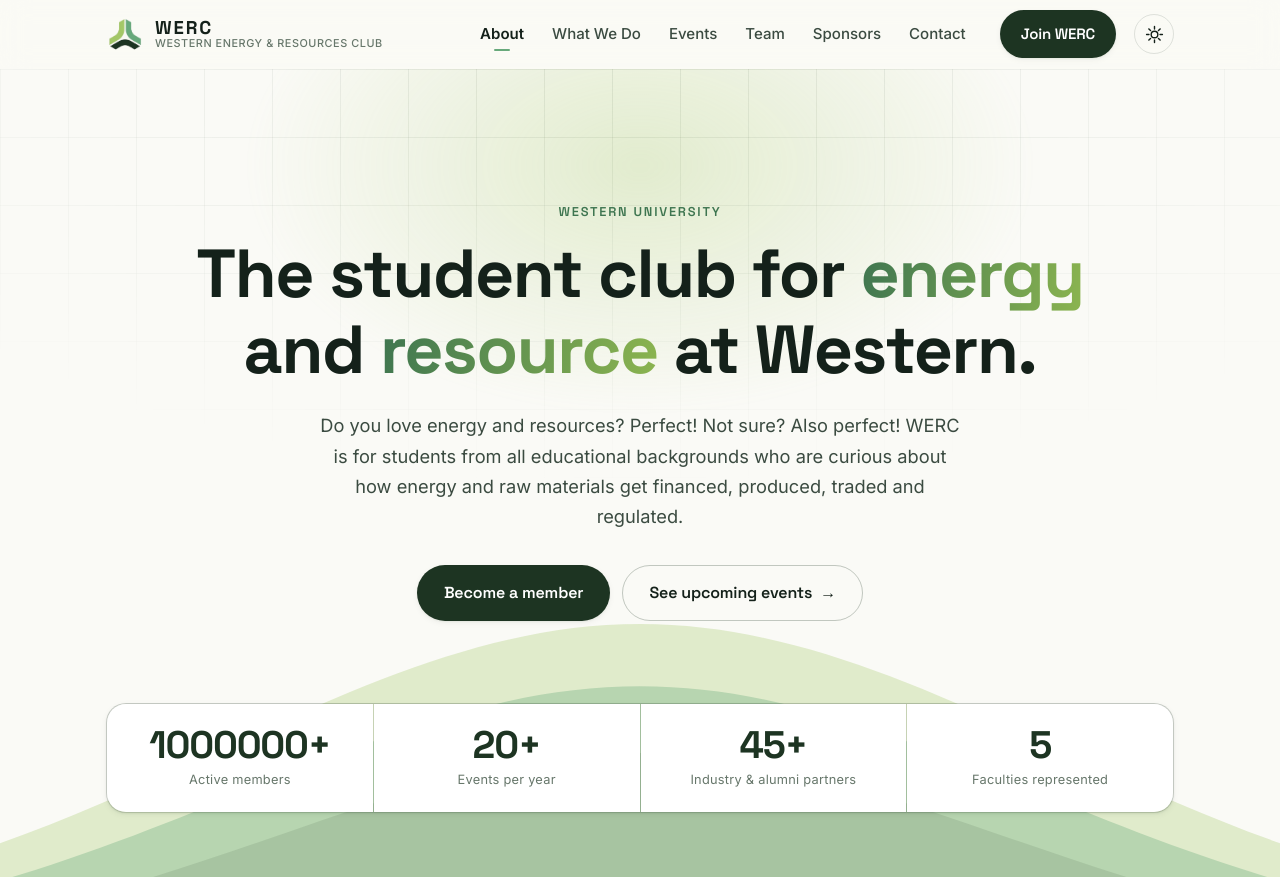
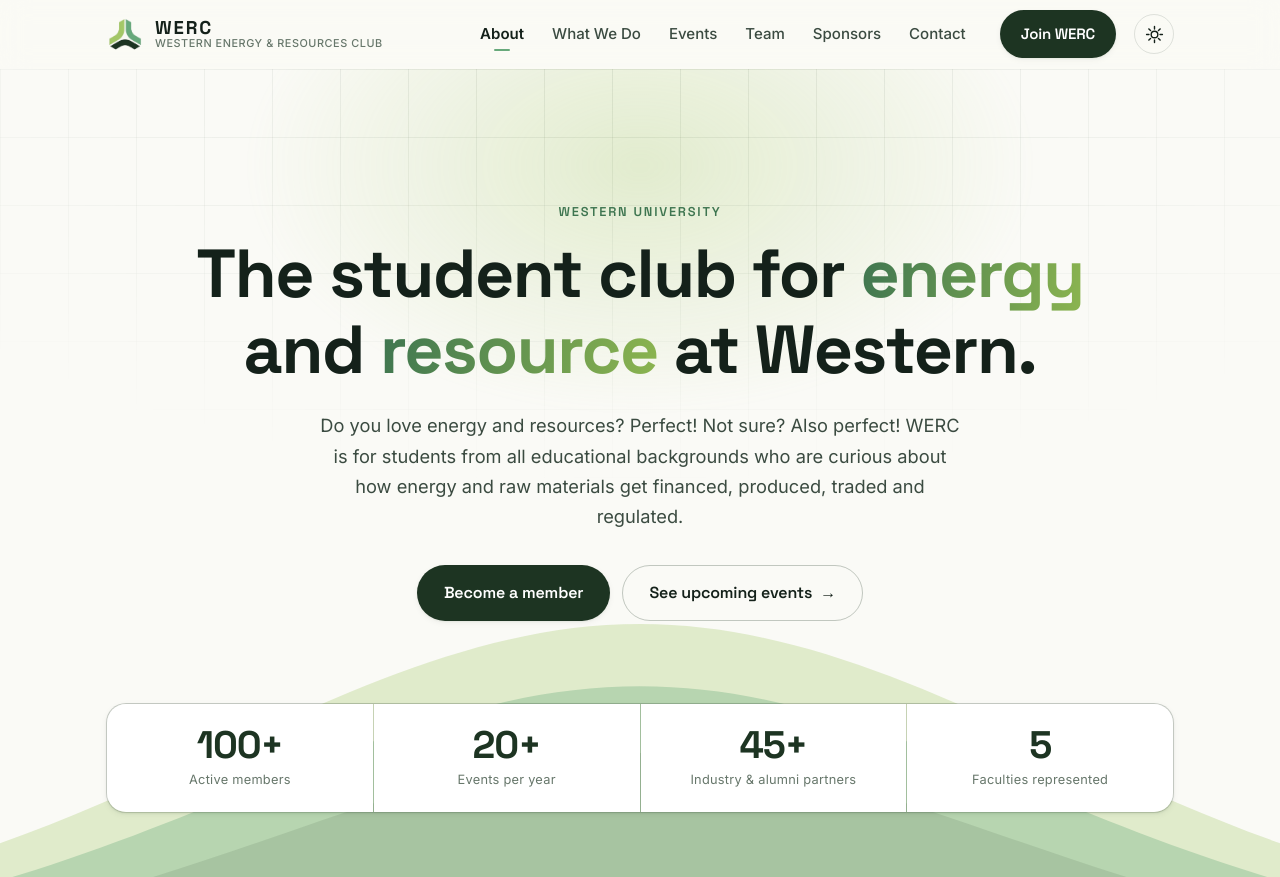
Before and after one commit to matteocarlucci/WERC_Website, a plain HTML site: page index.html in a window 1280 px wide. Shown: the top 877 px of the page. Drawn offline with Linux system fonts and the light colour scheme.

Commit message:
change member numbers

```diff
--- a/index.html
+++ b/index.html
@@ -99,7 +99,7 @@
 
     <ul class="stats reveal" data-delay="4">
       <!-- EDIT: replace with your real numbers -->
-      <li><span class="stat-num" data-count="1000000" data-suffix="+">0</span><span class="stat-label">Active members</span></li>
+      <li><span class="stat-num" data-count="100" data-suffix="+">0</span><span class="stat-label">Active members</span></li>
       <li><span class="stat-num" data-count="20" data-suffix="+">0</span><span class="stat-label">Events per year</span></li>
       <li><span class="stat-num" data-count="45" data-suffix="+">0</span><span class="stat-label">Industry &amp; alumni partners</span></li>
       <li><span class="stat-num" data-count="5" data-suffix="">0</span><span class="stat-label">Faculties represented</span></li>
```
